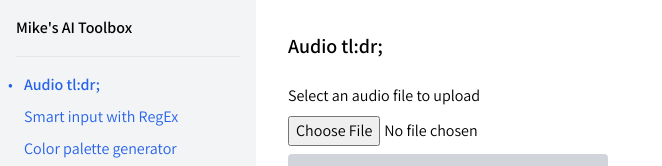
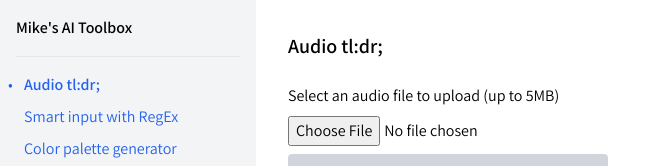
Before and after one commit to mikemklee/ai-toolbox, a Next.js app: page /audio-tldr in a window 1280 px wide. Shown: the top 166 px of the page, without its empty margins (0-662 px from the left). Built offline with nearby package versions, Linux system fonts and the light colour scheme.

Commit message:
Add label for input

```diff
--- a/src/pages/audio-tldr/index.tsx
+++ b/src/pages/audio-tldr/index.tsx
@@ -113,7 +113,9 @@ export default function Page() {
           <h3 className="mb-6 text-xl font-semibold">Audio tl:dr;</h3>
 
           <div className="flex flex-col gap-y-2 w-80">
-            <label htmlFor="file">Select an audio file to upload</label>
+            <label htmlFor="file">
+              Select an audio file to upload (up to 5MB)
+            </label>
 
             <input
               type="file"
```
